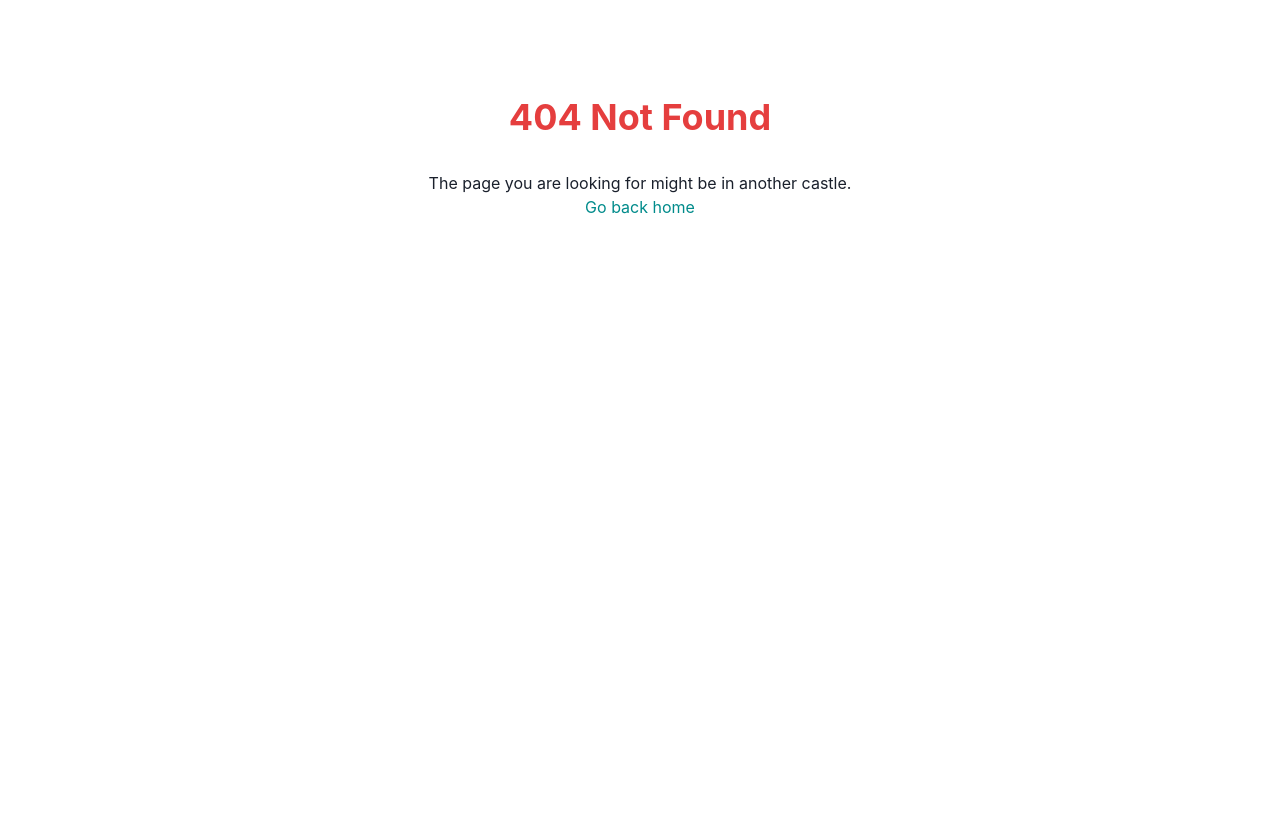
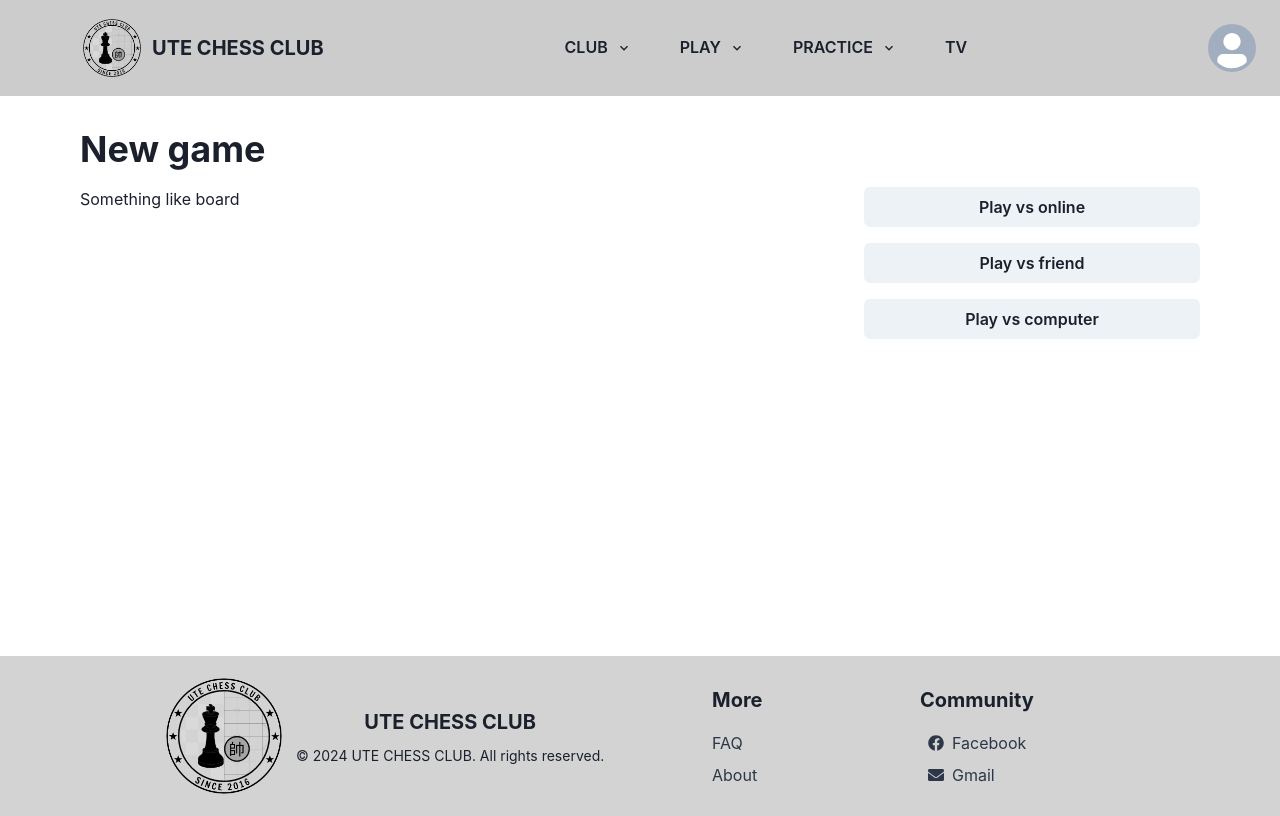
Before and after one commit to LeeTun2k2/chess, a React (Create React App) app in the folder front-end/: page /new-game in a window 1280 px wide. Before the commit this address had no page. Built offline with nearby package versions, Linux system fonts and the light colour scheme.

Commit message:
feat: add game settings page and tournament

```diff
--- a/front-end/src/App.js
+++ b/front-end/src/App.js
@@ -19,6 +19,7 @@ import BlogPage from "./pages/club/blog";
 import LogoutPage from "./pages/auth/logout";
 import LobbyPage from "./pages/game/lobby";
 import TournamentsPage from "./pages/tournament/tournaments";
+import GameSettingsPage from "./pages/game/gameSettingsPage";
 
 function App() {
   return (
@@ -46,6 +47,7 @@ function App() {
 
           {/* Game Pages */}
           <Route exact path="/lobby" element={<LobbyPage/>}/>
+          <Route exact path="/new-game" element={<GameSettingsPage/>}/>
           <Route exact path="/game/:id" element={<GamePage/>}/>
 
           {/* Tournament Pages */}
--- a/front-end/src/components/common/header.jsx
+++ b/front-end/src/components/common/header.jsx
@@ -94,13 +94,11 @@ const PcMenu = (user) => {
           PLAY
         </MenuButton>
         <MenuList>
-          <MenuItem onClick={() => navigate("/play/online")}>
-            Play Online
-          </MenuItem>
-          <MenuItem onClick={() => navigate("/play/friend")}>
+          <MenuItem onClick={() => navigate("/lobby")}>Play Online</MenuItem>
+          <MenuItem onClick={() => navigate("/new-game")}>
             Play vs Friend
           </MenuItem>
-          <MenuItem onClick={() => navigate("/play/computer")}>
+          <MenuItem onClick={() => navigate("/new-game")}>
             Play vs Computer
           </MenuItem>
           <MenuItem onClick={() => navigate("/arena")}>Arena</MenuItem>
--- /dev/null
+++ b/front-end/src/pages/game/gameSettingsPage.jsx
@@ -0,0 +1,93 @@
+import React, { useState } from "react";
+import {
+  Box,
+  ButtonGroup,
+  Flex,
+  Table,
+  TableContainer,
+  Tbody,
+  Td,
+  Text,
+  Tfoot,
+  Th,
+  Thead,
+  Tr,
+  Button,
+  Container,
+  Spacer,
+  Select,
+  HStack,
+  Input,
+  Heading,
+  useDisclosure,
+} from "@chakra-ui/react";
+import ClientLayout from "../../components/layouts/clientLayout";
+import { ChevronLeftIcon, ChevronRightIcon } from "@chakra-ui/icons";
+import { useNavigate } from "react-router-dom";
+import {
+  BLITZ,
+  BULLET,
+  CHESS,
+  CLASSICAL,
+  RAPID,
+  XIANGQI,
+} from "../../settings/game";
+import NewOnlineGameModal from "../../components/game/newGameModal";
+
+export default function GameSettingsPage(props) {
+  const navigate = useNavigate();
+  const { isOpen, onOpen, onClose } = useDisclosure();
+  const [gameMode, setGameMode] = useState("online");
+
+  return (
+    <ClientLayout>
+      <NewOnlineGameModal isOpen={isOpen} onClose={onClose} mode={gameMode} />
+      <Container maxW="6xl" py={8}>
+        <Heading mb={4}>New game</Heading>
+        <Flex direction={{ base: "column", md: "row" }}>
+          <Box
+            display={{ base: "none", md: "block" }}
+            w={{ base: "100%", md: "66%" }}
+            mb={{ base: 8, md: 0 }}
+          >
+            Something like board
+          </Box>
+
+          <Spacer display={{ base: "none", md: "block" }} />
+
+          <Box w={{ base: "100%", md: "30%" }}>
+            <Button
+              w="100%"
+              onClick={() => {
+                setGameMode("online");
+                onOpen();
+              }}
+            >
+              Play vs online
+            </Button>
+            <Button
+              w="100%"
+              mt={4}
+              onClick={() => {
+                setGameMode("friend");
+                onOpen();
+              }}
+            >
+              Play vs friend
+            </Button>
+            <Button
+              w="100%"
+              mt={4}
+              onClick={() => {
+                setGameMode("offline");
+                onOpen();
+              }}
+            >
+              Play vs computer
+            </Button>
+          </Box>
+        </Flex>
+      </Container>
+    </ClientLayout>
+  );
+}
--- a/front-end/src/pages/tournament/tournaments.jsx
+++ b/front-end/src/pages/tournament/tournaments.jsx
@@ -119,8 +119,8 @@ export default function TournamentsPage(props) {
                   <Td>
                     {item.initial_time}m + {item.bonus_time}s
                   </Td>
-                  <Td>item.start</Td>
-                  <Td>item.end</Td>
+                  <Td>{item.start}</Td>
+                  <Td>{item.end}</Td>
 
                   {/* <Td>{formatDate(item.start)}</Td>
                   <Td>{formatDate(item.end)}</Td> */}
```
